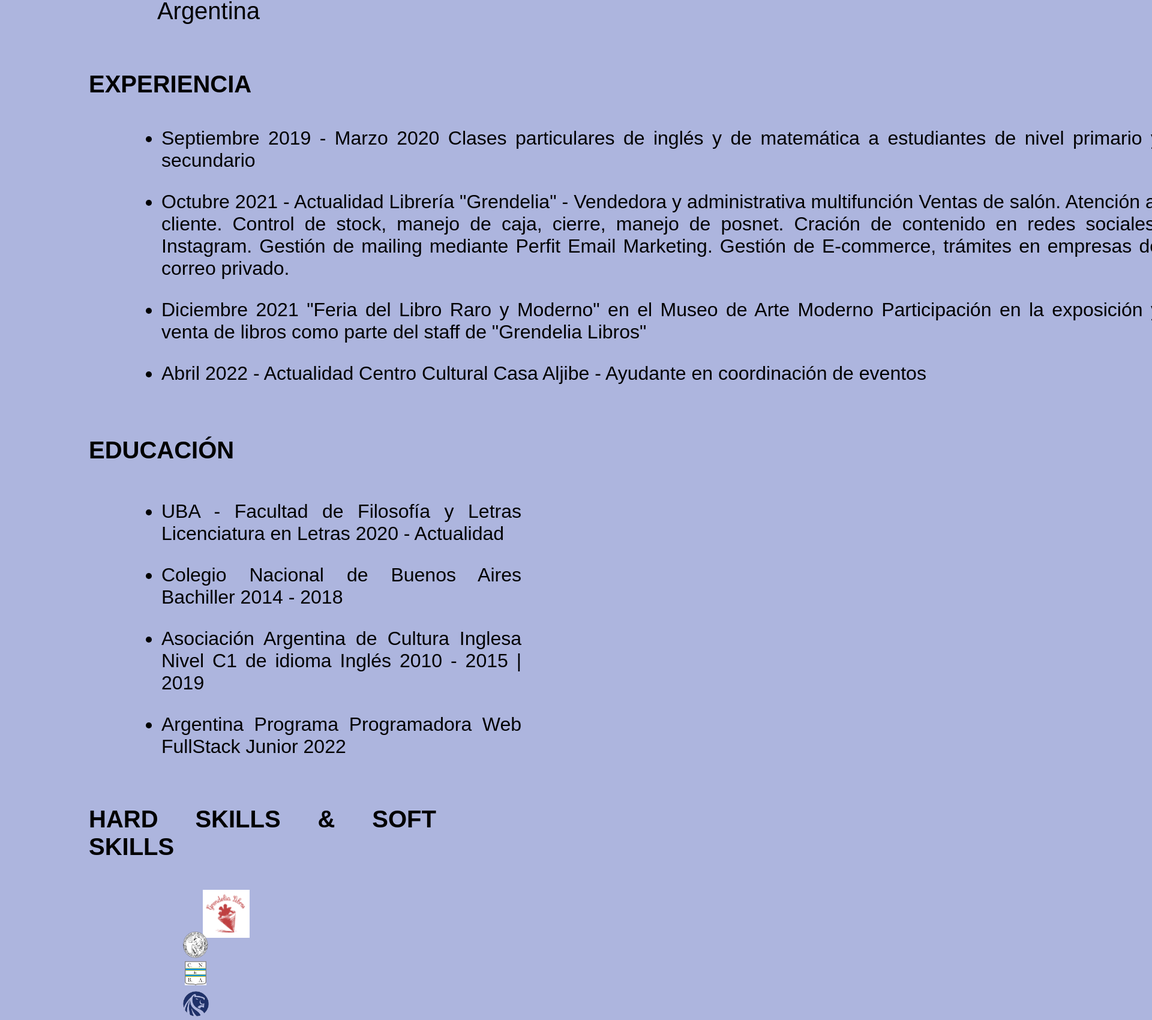
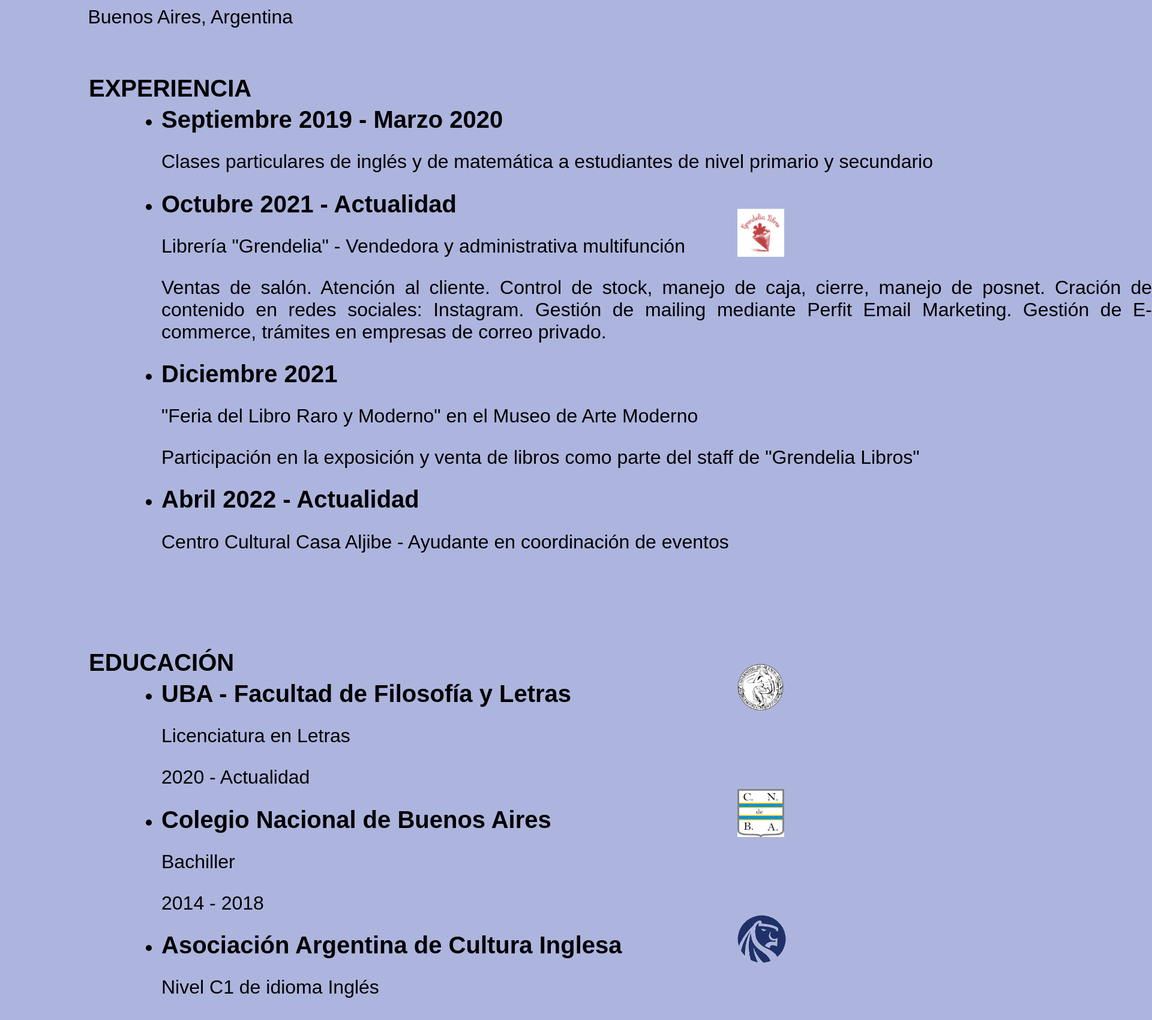
Before and after one commit to camila010/portafolio-Camila, a plain HTML site: page index.html in a window 1280 px wide. Shown: the part 1059-2759 px from the top of the page at 60% size, 1920 px wide, since content can reach past the window. Drawn offline with Linux system fonts and the light colour scheme; a web font is replaced by a local one.

Commit message:
mi tercer commit

```diff
--- a/index.html
+++ b/index.html
@@ -6,10 +6,12 @@
     <link href="styles.css" rel = "stylesheet">
     <title>Camila Rocío López</title>
 </head>
+
 <body>
+
 <header>
 <img src ="ap.png" class="ap-logo">
-<p class = "ap-logo-name"> Argentina Programa - #YoProgramo</p>
+<h1 class="ap-logo-name"> Argentina Programa - #YoProgramo</h1>
 
 <a href = "https://www.instagram.com/camigadepan/" class="instagram">
     <img src = "ig.png" class="instagram">
@@ -19,92 +21,109 @@
     <img src = "epp.png" class = "whatsapp">
 </a>
 
-<p class="login"> LOGIN </p>
+<h1 class="login">LOGIN</h1>
 <img src = "fondo.jpg" class = "fondo">
 <img src = "fotocamila.jpg" class = "fotocamila">
-<p class = "nombre"> Camila Rocío López FullStack Developer Junior Buenos Aires, Argentina</p>
-<h1 class = "acercade">ACERCA DE</h1>
+
+<article class="nombre">
+<p>Camila Rocío López</p>
+<p>FullStack Developer Junior</p>
+<p>Buenos Aires, Argentina</p>
+</article>
+
+<h1 class="acercade">ACERCA DE</h1>
 <p class = informacion>Estudiante de Letras y de Teatro. Empleada administrativa en Grendelia Libros y
     en el Centro Cultural Casa Aljibe. Me considero una persona organizada, que respeta la puntualidad,
     capaz de escuchar y también de aportar mi impronta en aquello que se requiera</p>
 </header>
 
 <section>
-    <h1 class="experiencia">EXPERIENCIA</h1>
-    <ul class="experiencialaboral">
+    <article class="experiencia">
+        <h1>EXPERIENCIA</h1>
+    </article>
+    <article class="experiencialaboral">
+        <ul>
             <li>
-            <p>Septiembre 2019 - Marzo 2020
-            Clases particulares de inglés y de matemática a estudiantes de nivel primario y secundario</p>
+                <h2>Septiembre 2019 - Marzo 2020</h2>
+                <p>Clases particulares de inglés y de matemática a estudiantes de nivel primario y secundario</p>
             </li>
             <li>
                 <a href = "https://grendelia.com">
                 <img src="grendelia.png" class="grendelia-logo">
                 </a>
-            <p>Octubre 2021 - Actualidad
-            Librería "Grendelia" - Vendedora y administrativa multifunción
-            Ventas de salón. Atención al cliente. Control de stock, manejo de caja, cierre, manejo de posnet. Cración de contenido en
+                <h2>Octubre 2021 - Actualidad</h2>
+                <p>Librería "Grendelia" - Vendedora y administrativa multifunción</p>
+                <p>Ventas de salón. Atención al cliente. Control de stock, manejo de caja, cierre, manejo de posnet. Cración de contenido en
                 redes sociales: Instagram. Gestión de mailing mediante Perfit Email Marketing. Gestión de E-commerce,
                 trámites en empresas de correo privado.</p>
             </li>
             <li>
-            <p>Diciembre 2021
-            "Feria del Libro Raro y Moderno" en el Museo de Arte Moderno
-            Participación en la exposición y venta de libros como parte del staff de "Grendelia Libros"</p>
+                <h2>Diciembre 2021</h2>
+                <p>"Feria del Libro Raro y Moderno" en el Museo de Arte Moderno</p>
+                <p>Participación en la exposición y venta de libros como parte del staff de "Grendelia Libros"</p>
             </li>
             <li>
-            <p>Abril 2022 - Actualidad
-            Centro Cultural Casa Aljibe - Ayudante en coordinación de eventos</p>
+                <h2>Abril 2022 - Actualidad</h2>
+                <p>Centro Cultural Casa Aljibe - Ayudante en coordinación de eventos</p>
             </li>
         </ul>
-</section>
-<section>
-    <h1 class="educacion">EDUCACIÓN</h1>
-    <ul class="educacion-lista">
+    </article>
+
+    <article class="educacion">
+        <h1>EDUCACIÓN</h1>
+    </article>
+    <article class="educacion-lista">
+        <ul>
             <li>
                  <a href = "https://www.uba.ar">
                 <img src = "uba.png" class="uba-logo">
                 </a>
-            <p>UBA - Facultad de Filosofía y Letras
-                Licenciatura en Letras
-                2020 - Actualidad</p>
+                <h2>UBA - Facultad de Filosofía y Letras</h2>
+                <p>Licenciatura en Letras</p>
+                <p>2020 - Actualidad</p>
             </li>
             <li>
                 <a href = "https://www.cnba.uba.ar">
                     <img src = "cnba.png" class ="cnba-logo">
                 </a>
-            <p>Colegio Nacional de Buenos Aires
-                Bachiller
-                2014 - 2018</p>
+                <h2>Colegio Nacional de Buenos Aires</h2>
+                <p>Bachiller</p>
+                <p>2014 - 2018</p>
             </li>
             <li>
                 <a href = "https://www.aaci.org.ar">
                     <img src = "aaci.png" class="aaci-logo">
                 </a>
-            <p>Asociación Argentina de Cultura Inglesa
-                Nivel C1 de idioma Inglés
-                2010 - 2015 | 2019</p>
+                <h2>Asociación Argentina de Cultura Inglesa<h2>
+                <p>Nivel C1 de idioma Inglés</p>
+                <p>2010 - 2015 | 2019</p>
             </li>
             <li>
                 <a href = "https://argentinaprograma.inti.gob.ar/">
                     <img src = "ap.png" class = "argentinaprograma-logo">
                 </a>
-            <p>Argentina Programa
-                Programadora Web FullStack Junior
-                2022</p>
+                <h2>Argentina Programa</h2>
+                <p>Programadora Web FullStack Junior</p>
+                <p>2022</p>
             </li>
         </ul>
-</section>
-<section>
-    <h1 class="hardskills-softskills">HARD SKILLS & SOFT SKILLS</h1>
-</section>
-<section>
-    <h1 class="proyectos">PROYECTOS</h1>
-    <article>
-        <p class="portfolio-web">Portfolio Web
-            Desarrollo de una aplicación web de arquitectura distribuída.
-            Front End utilizando HTML, CSS, JavaScript y Angular.
-            Back End utilizando Java EE y Spring Boot. Creación de base de datos.</p>
     </article>
+
+    <article class="hardskills-softskills">
+        <h1>HARD SKILLS & SOFT SKILLS</h1>
+    </article>
+
+    <article class="proyectos">
+        <h1>PROYECTOS</h1>
+    </article>
+
+    <article class="portfolio-web">
+        <h2>Portfolio Web</h2>
+        <p>Desarrollo de una aplicación web de arquitectura distribuída.</p>
+        <p>Front End utilizando HTML, CSS, JavaScript y Angular.</p>
+        <p>Back End utilizando Java EE y Spring Boot. Creación de base de datos.</p>
+    </article>
+
 </section>
 
 </body>
--- a/styles.css
+++ b/styles.css
@@ -34,6 +34,14 @@ h1 {
     color: black;
 }
 
+h2 {
+    font-family: 'Caladea', sans-serif;
+    font-style: normal;
+    font-weight: bold;
+    font-size: 40px;
+    color: black;
+}
+
     img.ap-logo {
         position: absolute;
         width: 141.96px;
@@ -42,13 +50,10 @@ h1 {
         top: 28px;
     }
 
-    p.ap-logo-name {
+    h1.ap-logo-name {
         position: absolute;
-        width: 655px;
-        height: 46px;
         left: 189px;
         top: 45px;
-        font-size: 40px;
         line-height: 46px;
     }
 
@@ -68,13 +73,10 @@ h1 {
         top: 28px;
     }
 
-    p.login {
+    h1.login {
         position: absolute;
-        width: 212px;
-        height: 81px;
         left: 1731px;
         top: 45px;
-        font-size: 40px;
         line-height: 74px;
     }
 
@@ -94,13 +96,10 @@ h1 {
         top: 492px;
     }
 
-    p.nombre {
+    article.nombre {
         position: absolute;
-        width: 443px;
-        height: 138px;
         left: 126px;
         top: 876px;
-        font-size: 40px;
         line-height: 46px;
         text-align: center;
     }
@@ -109,36 +108,27 @@ h1 {
         position: absolute;
         left: 760px;
         top: 806px;
-        font-size: 40px;
         line-height: 46px;
-        text-align: center;
     }
 
     p.informacion {
         position: absolute;
-        width: 1090px;
-        height: 148px;
         left: 744px;
         top: 871px;
         line-height: 37px;
         text-align: justify;
     }
 
-    h1.experiencia {
+    article.experiencia {
         position: absolute;
-        width: 234px;
-        height: 46px;
         left: 148px;
         top: 1143px;
-        font-size: 40px;
         line-height: 46px;
         text-align: justify;
     }
 
-    ul.experiencialaboral {
+    article.experiencialaboral {
         position: absolute;
-        width: 1665px;
-        height: 444px;
         left: 229px;
         top: 1207px;
         line-height: 37px;
@@ -149,88 +139,78 @@ h1 {
         position: absolute;
         width: 78.4px;
         height: 80px;
-        left: 109px;
-        top: 1303px;
+        left: 1000px;
+        top: 200px;
     }
 
-    h1.educacion {
+    article.educacion {
         position: absolute;
-        width: 205px;
-        height: 46px;
         left: 148px;
-        top: 1753px;
+        top: 2100px;
         line-height: 46px;
         text-align: justify;
     }
 
-    ul.educacion-lista {
+    article.educacion-lista {
         position: absolute;
-        width: 600px;
-        height: 444px;
         left: 229px;
-        top: 1829px;
+        top: 2164px;
         line-height: 37px;
         text-align: justify;
     }
 
     img.uba-logo {
         position: absolute;
-        width: 43px;
-        height: 45px;
-        left: 76px;
-        top: 750px;
+        width: 80px;
+        height: 80px;
+        left: 1000px;
+        top: 0px;
     }
 
     img.cnba-logo {
         position: absolute;
-        width: 36.01px;
-        height: 40px;
-        left: 79px;
-        top: 800px;
+        width: 78.4px;
+        height: 80px;
+        left: 1000px;
+        top: 210px;
     }
 
     img.aaci-logo {
         position: absolute;
-        width: 43px;
-        height: 42px;
-        left: 76px;
-        top: 850px;
+        width: 81px;
+        height: 80px;
+        left: 1000px;
+        top: 420px;
     }
 
     img.argentinaprograma-logo {
         position: absolute;
-        width: 40px;
-        height: 30.99px;
-        left: 77px;
-        top: 900px;
+        width: 112px;
+        height: 80px;
+        left: 1000px;
+        top: 630px;
     }
 
-    h1.hardskills-softskills {
+    article.hardskills-softskills {
         position: absolute;
-        width: 579px;
-        height: 46px;
         left: 148px;
-        top: 2368px;
+        top: 3000px;
         line-height: 46px;
         text-align: justify;
     }
 
-    h1.proyectos {
+    article.proyectos {
         position: absolute;
-        width: 196px;
-        height: 46px;
         left: 148px;
-        top: 2912px;
+        top: 3200px;
         line-height: 46px;
         text-align: justify;
     }
 
-    p.portfolio-web {
+    article.portfolio-web {
         position: absolute;
-        width: 982px;
-        height: 148px;
         left: 229px;
-        top: 2987px;
+        top: 3264px;
         line-height: 37px;
         text-align: justify;
     }
```
Lines whose indentation alone changed are shown as unchanged.
